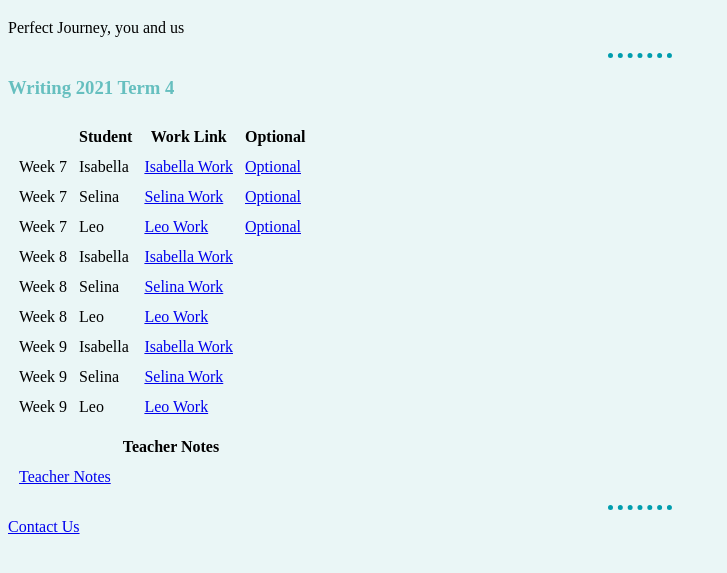
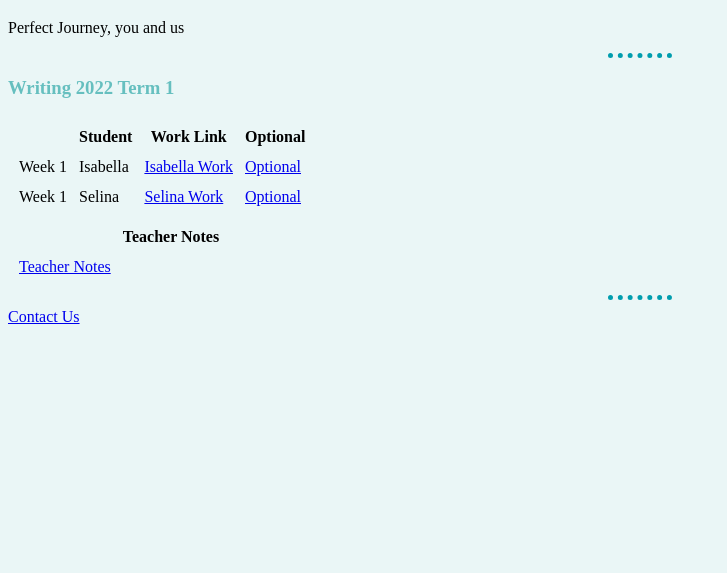
Before and after one commit to PJ-edu/writing, a plain HTML site: page index.html in a window 1280 px wide. Shown: the part 61-634 px from the top of the page, without its empty margins (0-727 px from the left). Drawn offline with Linux system fonts and the light colour scheme.

Commit message:
Update index.html

```diff
--- a/index.html
+++ b/index.html
@@ -9,59 +9,23 @@
     <h1>PJ Education</h1>
     <p>Perfect Journey, you and us</p>
     <hr>
-    <h3>Writing 2021 Term 4</h3>
+    <h3>Writing 2022 Term 1</h3>
     <table cellspacing = 10px>
       <th></th>
       <th>Student</th>
       <th>Work Link</th>
       <th>Optional</th>
       <tr>
-        <td>Week 7</td>
+        <td>Week 1</td>
         <td>Isabella</td>
-        <td><a href="https://docs.google.com/document/d/1KZuSkbk02JTXCTGHy7iFlZx6FhutTr7HuqGP7kcdguc/edit?usp=sharing">Isabella Work</td>
+        <td><a href="https://docs.google.com/document/d/13CAizmWjHO4yKVoGK_W-yJse_KGO3pT5vWroSn_7NS0/edit?usp=sharing">Isabella Work</td>
         <td><a href="https://docs.google.com/document/d/1LnS5troAQ8gtDUw0CzCURJyIxuCTZkGi2feLGWsrQY4/edit?usp=sharing">Optional</td>
       </tr>
       <tr>
-        <td>Week 7</td>
+        <td>Week 1</td>
         <td>Selina</td>
         <td><a href="https://docs.google.com/document/d/1HOqA9oarC8hoEd8E99ggKTOfahrMPsb_YPrCO12FwoY/edit?usp=sharing">Selina Work</td>
         <td><a href="https://docs.google.com/document/d/10GBwxNWEu1RNwVNTkuVgPDlQ8_ZdQElh8MHRdO9OJRk/edit?usp=sharing">Optional</td>
-      </tr>
-      <tr>
-        <td>Week 7</td>
-        <td>Leo</td>
-        <td><a href="https://docs.google.com/document/d/1yU5IA9EcEJSzdiS8TZt3BTuY2TfqMW4IqZnAXvhBABg/edit?usp=sharing">Leo Work</td>
-        <td><a href="https://docs.google.com/document/d/13CAizmWjHO4yKVoGK_W-yJse_KGO3pT5vWroSn_7NS0/edit?usp=sharing">Optional</td>
-      </tr>
-      <tr>
-        <td>Week 8</td>
-        <td>Isabella</td>
-        <td><a href="https://docs.google.com/document/d/10l94D8Do4pqiHvWOT_43EHaDZHiIGiE5m8YU8NkoqUw/edit?usp=sharing">Isabella Work</td>
-      </tr>
-      <tr>
-        <td>Week 8</td>
-        <td>Selina</td>
-        <td><a href="https://docs.google.com/document/d/1tsfirqpmnEj6QB4jEhotGHDpSAsV2xe0dIwM_0K58dg/edit?usp=sharing">Selina Work</td>
-      </tr>
-      <tr>
-        <td>Week 8</td>
-        <td>Leo</td>
-        <td><a href="https://docs.google.com/document/d/1j-EumQ-lvc9LhDX5pY2IO0JU8TuX71vFOZQ6Q4ubihA/edit?usp=sharing">Leo Work</td>
-      </tr>
-      <tr>
-        <td>Week 9</td>
-        <td>Isabella</td>
-        <td><a href="https://docs.google.com/document/d/1NwiCK4OEjKVd5ICwkV95mPtjyxOlGHKVcfFReYfga-w/edit?usp=sharing">Isabella Work</td>
-      </tr>
-      <tr>
-        <td>Week 9</td>
-        <td>Selina</td>
-        <td><a href="https://docs.google.com/document/d/1Cdo-8GKVQHAf0exmcNiyT6pN5synmp_bPkeplFUDWyw/edit?usp=sharing">Selina Work</td>
-      </tr>
-      <tr>
-        <td>Week 9</td>
-        <td>Leo</td>
-        <td><a href="https://docs.google.com/document/d/1UaBf8ImkK1Vgi66GzOSJkPBon2lPkTNcz6vKAqA-wqU/edit?usp=sharing">Leo Work</td>
       </tr>
     </table>
     <table cellspacing = 10px>
```
